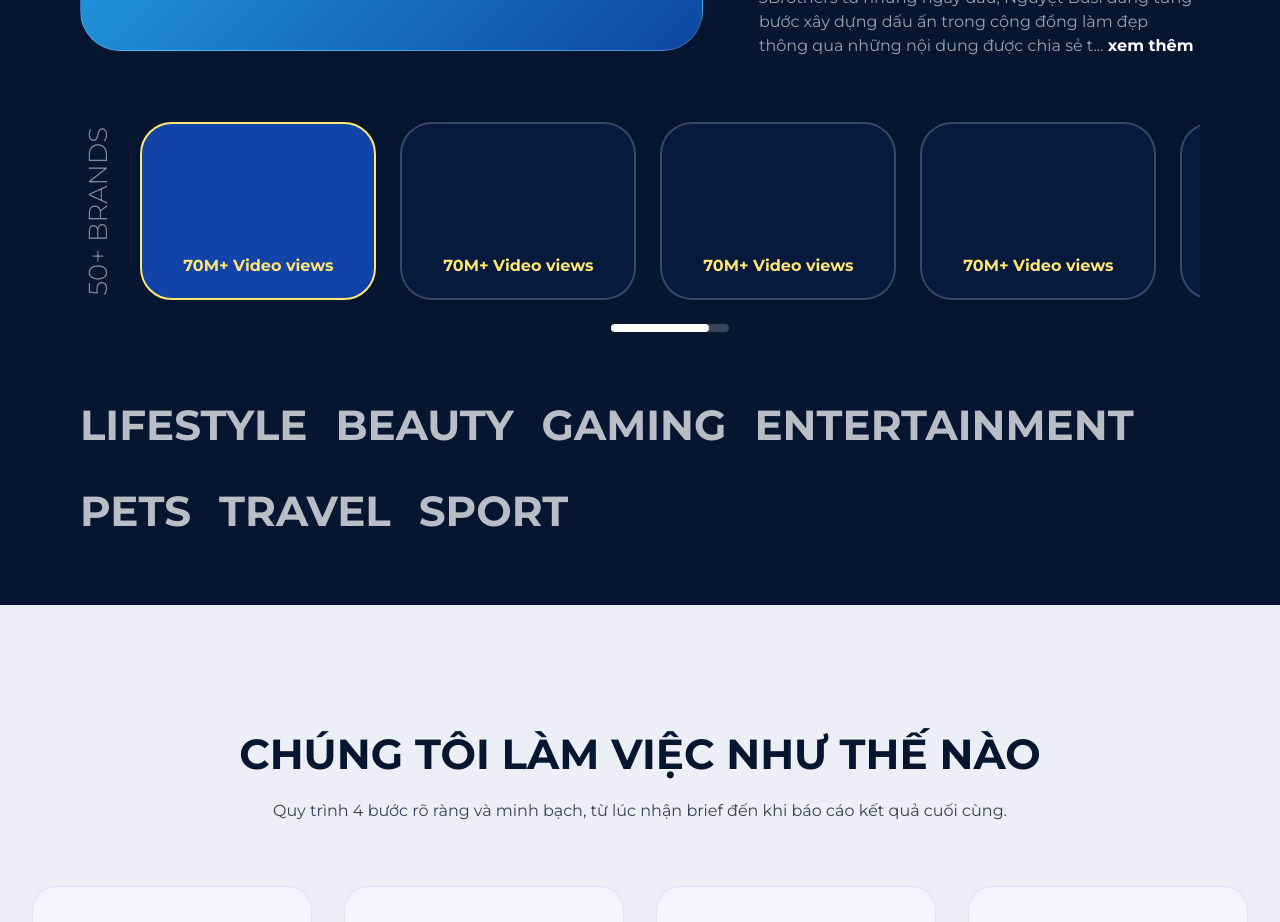
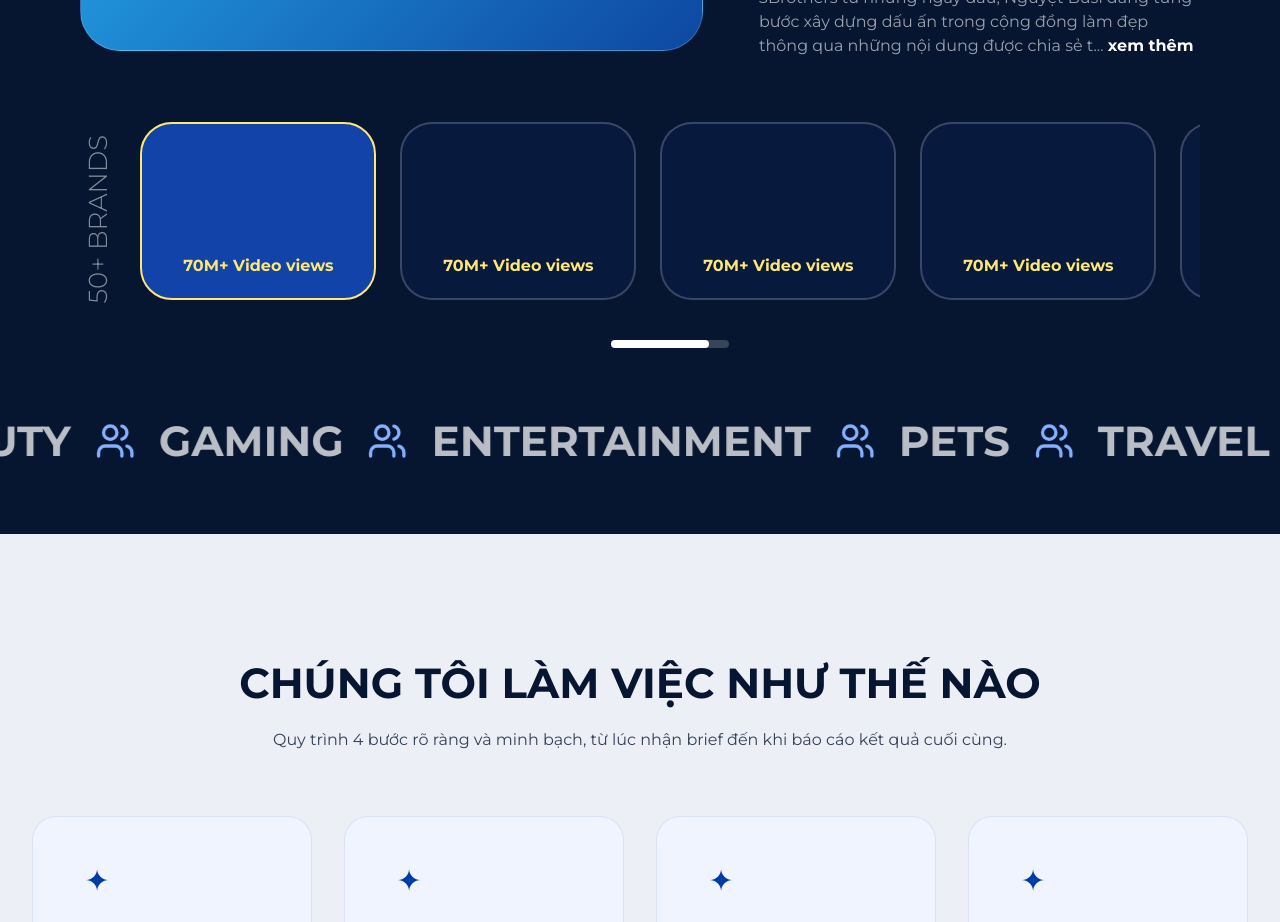
Before and after one commit to huypham501/3BrothersWeb, a Next.js app: page /for-brands in a window 1280 px wide. Shown: the part 2180-3102 px from the top of the page. Built offline with nearby package versions, Linux system fonts and the light colour scheme; no server answers; the database is empty.

Commit message:
feat: revamp for-brands case studies section with richer layout and interactions

```diff
--- a/src/components/forBrands/sections/CaseStudiesSection.tsx
+++ b/src/components/forBrands/sections/CaseStudiesSection.tsx
@@ -1,6 +1,6 @@
 'use client';
 
-import styled from 'styled-components';
+import styled, { css, keyframes } from 'styled-components';
 
 import { colors, mediaQueries, spacing, typography } from '@/styles/tokens';
 import { ForBrandsViewModel } from '../ForBrandsView';
@@ -29,6 +29,7 @@ export function CaseStudiesSection({ content }: { content: ForBrandsViewModel['c
     setIsExpanded,
     visibleText,
   } = useInlineDescriptionClamp(descriptionText);
+  const shouldAnimateCategories = content.categories.length >= 4;
 
   return (
     <SectionContainer>
@@ -97,12 +98,42 @@ export function CaseStudiesSection({ content }: { content: ForBrandsViewModel['c
           </CardsSliderTrack>
         </BrandCards>
 
-        <CategoryRow>
-          {content.categories.map((item, idx) => (
-            <CategoryItem key={`${item}-${idx}`}>{item}</CategoryItem>
-          ))}
-        </CategoryRow>
       </Inner>
+      <CategoryMarquee>
+        <CategoryViewport>
+          <CategoryTrack data-marquee-track="true" $animate={shouldAnimateCategories}>
+              <CategorySet $animate={shouldAnimateCategories}>
+                {content.categories.map((item, idx) => (
+                  <CategoryToken key={`category-original-${item}-${idx}`}>
+                    <CategoryIcon aria-hidden="true" viewBox="0 0 40 40" fill="none" xmlns="http://www.w3.org/2000/svg">
+                      <path d="M26.6663 35V31.6667C26.6663 29.8986 25.964 28.2029 24.7137 26.9526C23.4635 25.7024 21.7678 25 19.9997 25H9.99967C8.23156 25 6.53587 25.7024 5.28563 26.9526C4.03539 28.2029 3.33301 29.8986 3.33301 31.6667V35" stroke="#83B0FF" strokeWidth="3.33333" strokeLinecap="round" strokeLinejoin="round"/>
+                      <path d="M26.667 5.21289C28.0966 5.58351 29.3626 6.41833 30.2665 7.58633C31.1703 8.75433 31.6607 10.1894 31.6607 11.6662C31.6607 13.1431 31.1703 14.5781 30.2665 15.7461C29.3626 16.9141 28.0966 17.7489 26.667 18.1196" stroke="#83B0FF" strokeWidth="3.33333" strokeLinecap="round" strokeLinejoin="round"/>
+                      <path d="M36.667 35.0001V31.6668C36.6659 30.1897 36.1743 28.7548 35.2693 27.5873C34.3643 26.4199 33.0972 25.5861 31.667 25.2168" stroke="#83B0FF" strokeWidth="3.33333" strokeLinecap="round" strokeLinejoin="round"/>
+                      <path d="M14.9997 18.3333C18.6816 18.3333 21.6663 15.3486 21.6663 11.6667C21.6663 7.98477 18.6816 5 14.9997 5C11.3178 5 8.33301 7.98477 8.33301 11.6667C8.33301 15.3486 11.3178 18.3333 14.9997 18.3333Z" stroke="#83B0FF" strokeWidth="3.33333" strokeLinecap="round" strokeLinejoin="round"/>
+                    </CategoryIcon>
+                    <CategoryItem>{item}</CategoryItem>
+                  </CategoryToken>
+                ))}
+              </CategorySet>
+
+            {shouldAnimateCategories && (
+                <CategorySet aria-hidden="true" $animate={shouldAnimateCategories}>
+                  {content.categories.map((item, idx) => (
+                    <CategoryToken key={`category-clone-${item}-${idx}`}>
+                      <CategoryIcon aria-hidden="true" viewBox="0 0 40 40" fill="none" xmlns="http://www.w3.org/2000/svg">
+                        <path d="M26.6663 35V31.6667C26.6663 29.8986 25.964 28.2029 24.7137 26.9526C23.4635 25.7024 21.7678 25 19.9997 25H9.99967C8.23156 25 6.53587 25.7024 5.28563 26.9526C4.03539 28.2029 3.33301 29.8986 3.33301 31.6667V35" stroke="#83B0FF" strokeWidth="3.33333" strokeLinecap="round" strokeLinejoin="round"/>
+                        <path d="M26.667 5.21289C28.0966 5.58351 29.3626 6.41833 30.2665 7.58633C31.1703 8.75433 31.6607 10.1894 31.6607 11.6662C31.6607 13.1431 31.1703 14.5781 30.2665 15.7461C29.3626 16.9141 28.0966 17.7489 26.667 18.1196" stroke="#83B0FF" strokeWidth="3.33333" strokeLinecap="round" strokeLinejoin="round"/>
+                        <path d="M36.667 35.0001V31.6668C36.6659 30.1897 36.1743 28.7548 35.2693 27.5873C34.3643 26.4199 33.0972 25.5861 31.667 25.2168" stroke="#83B0FF" strokeWidth="3.33333" strokeLinecap="round" strokeLinejoin="round"/>
+                        <path d="M14.9997 18.3333C18.6816 18.3333 21.6663 15.3486 21.6663 11.6667C21.6663 7.98477 18.6816 5 14.9997 5C11.3178 5 8.33301 7.98477 8.33301 11.6667C8.33301 15.3486 11.3178 18.3333 14.9997 18.3333Z" stroke="#83B0FF" strokeWidth="3.33333" strokeLinecap="round" strokeLinejoin="round"/>
+                      </CategoryIcon>
+                      <CategoryItem>{item}</CategoryItem>
+                    </CategoryToken>
+                  ))}
+                </CategorySet>
+              )}
+          </CategoryTrack>
+        </CategoryViewport>
+      </CategoryMarquee>
     </SectionContainer>
   );
 }
@@ -361,7 +392,7 @@ const CardsSliderTrack = styled.div`
   display: flex;
   flex-direction: column;
   align-items: center;
-  gap: 24px;
+  gap: 40px;
   flex: 1;
   min-width: 0;
   overflow: hidden;
@@ -455,10 +486,70 @@ const BrandCardMetric = styled.p`
   flex: none;
 `;
 
-const CategoryRow = styled.div`
+const categoryMarquee = keyframes`
+  from {
+    transform: translateX(0);
+  }
+  to {
+    transform: translateX(-50%);
+  }
+`;
+
+const CategoryMarquee = styled.div`
+  width: 100%;
+  margin-top: 64px;
+
+  &:hover [data-marquee-track='true'],
+  &:focus-within [data-marquee-track='true'] {
+    animation-play-state: paused;
+  }
+`;
+
+const CategoryViewport = styled.div`
+  width: 100%;
+  overflow: hidden;
+`;
+
+const CategoryTrack = styled.div<{ $animate: boolean }>`
   display: flex;
-  flex-wrap: wrap;
-  gap: 28px;
+  align-items: center;
+  gap: 24px;
+  width: ${({ $animate }) => ($animate ? 'max-content' : '100%')};
+  animation: ${({ $animate }) => ($animate ? css`${categoryMarquee} 26s linear infinite` : 'none')};
+  will-change: transform;
+
+  ${mediaQueries.down.md} {
+    animation-duration: ${({ $animate }) => ($animate ? '22s' : '0s')};
+  }
+
+  @media (prefers-reduced-motion: reduce) {
+    animation: none;
+    transform: none;
+  }
+`;
+
+const CategorySet = styled.div<{ $animate: boolean }>`
+  display: flex;
+  flex-direction: row;
+  align-items: center;
+  justify-content: ${({ $animate }) => ($animate ? 'flex-start' : 'center')};
+  gap: 24px;
+  width: ${({ $animate }) => ($animate ? 'max-content' : '100%')};
+  flex: none;
+`;
+
+const CategoryToken = styled.div`
+  display: flex;
+  flex-direction: row;
+  align-items: center;
+  gap: 24px;
+  flex: none;
+`;
+
+const CategoryIcon = styled.svg`
+  width: 40px;
+  height: 40px;
+  flex: none;
 `;
 
 const CategoryItem = styled.p`
```
